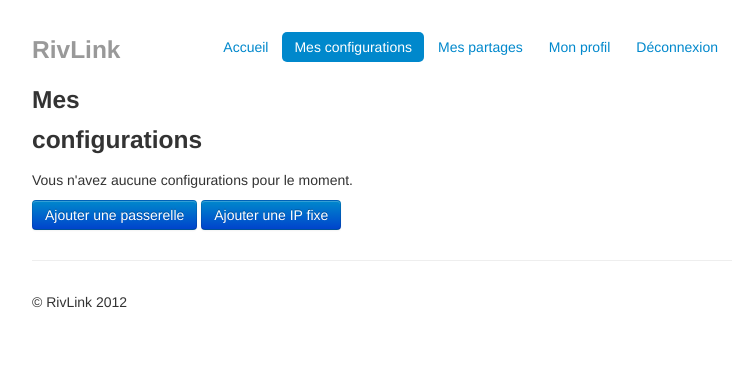
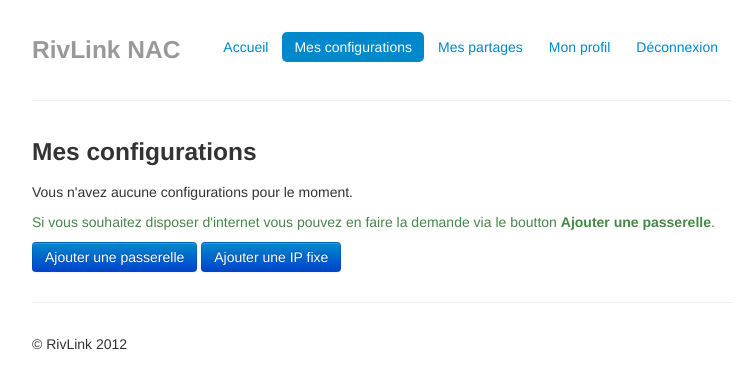
Before and after one commit to goberle/rivlink_nac, a Django app: page /dhcpHost/configs/ in a window 1280 px wide. Shown: the top 389 px of the page, without its empty margins (258-1007 px from the left). Run offline with Django 3.2, Linux system fonts and the light colour scheme; the visitor is signed in with stand-in values (Sample User, id 1); data that the repository does not hold is empty.

Commit message:
Add some text in templates

```diff
--- a/dhcpHost/forms.py
+++ b/dhcpHost/forms.py
@@ -75,7 +75,7 @@
 		# On déclare le field ici pour qu'il soit mis à jour à chaque appel du formulaire
 		choices = [(c[0], '%s@%s'%(c[1],c[2])) \
 			for c in dhcpHost.objects.filter(is_gateway=1, state=1).values_list('ip_address','name','owner__username')]
-		self.fields['gateway'] = forms.ChoiceField(choices=choices)
+		self.fields['gateway'] = forms.ChoiceField(label="Passerelle",choices=choices)
 
 	def clean_name(self):
 		name = self.cleaned_data['name']
--- a/templates/dhcpHost/base.html
+++ b/templates/dhcpHost/base.html
@@ -49,10 +49,14 @@
 	  <li class="{% block nav.profil %}{% endblock %}"><a href="/accounts/profile/">Mon profil</a></li>
           <li><a href="/accounts/logout/">Déconnexion</a></li>
         </ul>
-        <h3 class="muted">RivLink</h3>
+        <h3 class="muted">RivLink NAC</h3>
       </div>
 
-      {% block content %}{% endblock %}
+      <hr>
+
+      <div>
+      	{% block content %}{% endblock %}
+      </div>
 
       <hr>
 
--- a/templates/dhcpHost/configs.html
+++ b/templates/dhcpHost/configs.html
@@ -37,6 +37,7 @@
 </table>
 {% else %}
 <p>Vous n'avez aucune configurations pour le moment.</p>
+<p class="text-success">Si vous souhaitez disposer d'internet vous pouvez en faire la demande via le boutton <strong>Ajouter une passerelle</strong>.</p>
 {% endif %}
 <a href="/dhcpHost/add_config_gateway/" class="btn btn-medium btn-primary">Ajouter une passerelle</a>
 <a href="/dhcpHost/add_config_ip/" class="btn btn-medium btn-primary">Ajouter une IP fixe</a>
```
Also changed, not shown: templates/dhcpHost/gateways.html (+12 -8 lines).
